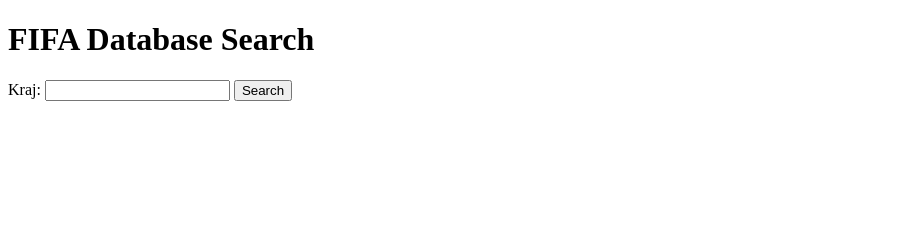
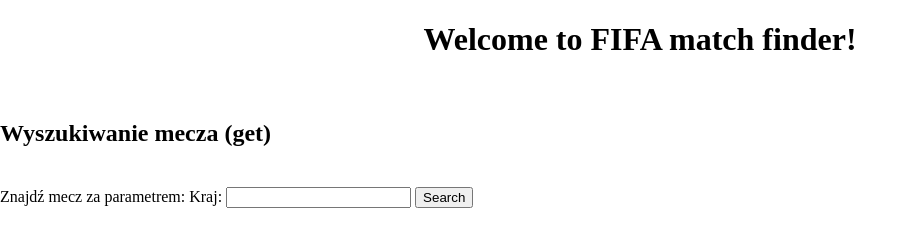
Before and after one commit to FerLyNoX/uslugi-web-services, a website: page Frontend/index.html in a window 1280 px wide. Shown: the whole page, without its empty margins (0-917 px from the left). Drawn offline with Linux system fonts and the light colour scheme.

Commit message:
Added style to index.html

```diff
--- a/Frontend/index.html
+++ b/Frontend/index.html
@@ -4,14 +4,44 @@
 <head>
   <meta charset="UTF-8">
   <meta name="viewport" content="width=device-width, initial-scale=1.0">
-  <title>FIFA Database Search</title>
+  <title>FIFA match finder</title>
+  <style>
+    body {
+      display: flex;
+      flex-direction: column;
+      height: 100vh;
+      margin: 0;
+    }
+
+    header {
+      align-items: center;
+      justify-content: center;
+      text-align: center;
+      margin-bottom: 20px;
+    }
+
+    main {
+      display: flex;
+      flex-direction: column;
+      align-items: flex-start;
+    }
+
+    form {
+      margin-top: 20px;
+    }
+  </style>
 </head>
 <body>
-  <h1>FIFA Database Search</h1>
+<header>
+  <h1>Welcome to FIFA match finder!</h1>
+</header>
+<main>
+  <h2>Wyszukiwanie mecza (get)</h2>
   <form action="/search" method="post">
-    <label for="kraja">Kraj:</label>
-    <input type="text" id="kraja" name="kraja" required>
-    <button type="submit">Search</button>
-  </form>
+  <label for="kraja">Znajdź mecz za parametrem: Kraj:</label>
+  <input type="text" id="kraja" name="kraja" required>
+  <button type="submit">Search</button>
+    </form>
+</main>
 </body>
 </html>
```
